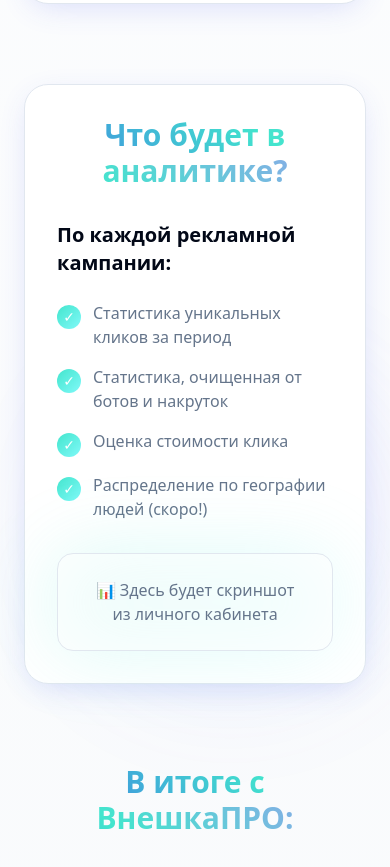
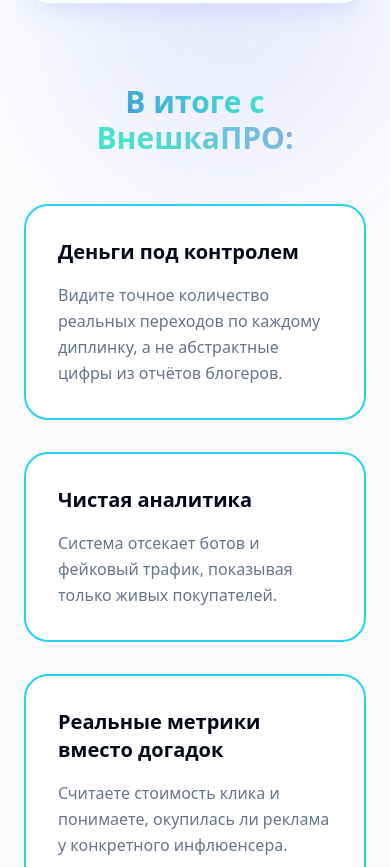
Before and after one commit to avkatunin/vneshka-pro-landing, a React (Vite) app: page / in a window 390 px wide. Shown: the part 4058-4925 px from the top of the page. Built offline with nearby package versions, Linux system fonts and the light colour scheme; the HTML template or start-up script is replaced by a standard one.

Commit message:
Refactor Solution Section

```diff
--- a/src/components/SolutionSection.tsx
+++ b/src/components/SolutionSection.tsx
@@ -35,7 +35,7 @@ const SolutionSection = () => {
         {
           number: "5",
           title: "В личном кабинете получаешь статистику",
-          description: "по каждой рекламной кампании"
+          description: "очищенную от ботов и накруток"
         }
       ],
       placeholder: "📊 Скриншот шага 5"
@@ -114,37 +114,6 @@ const SolutionSection = () => {
           </div>
         </div>
 
-        <div className="bg-card rounded-3xl p-8 mb-20 border border-border shadow-card backdrop-blur-sm">
-          <h3 className="text-3xl lg:text-4xl font-bold mb-8 text-center">
-            <span className="text-shimmer">
-              Что будет в аналитике?
-            </span>
-          </h3>
-          <div className="grid md:grid-cols-2 gap-8">
-            <div>
-              <h4 className="text-xl font-semibold mb-6">По каждой рекламной кампании:</h4>
-              <ul className="space-y-4">
-                {analytics.map((item, index) => (
-                  <li key={index} className="flex items-start gap-3">
-                    <div className="w-6 h-6 bg-gradient-secondary rounded-full flex items-center justify-center mt-1 flex-shrink-0">
-                      <span className="text-white text-sm">✓</span>
-                    </div>
-                    <span className="text-muted-foreground">{item}</span>
-                  </li>
-                ))}
-              </ul>
-            </div>
-            <div className="relative">
-              <div className="absolute inset-0 bg-gradient-secondary rounded-2xl blur-2xl opacity-20"></div>
-              <div className="relative bg-background/50 rounded-2xl p-6 border border-border">
-                <div className="text-center text-muted-foreground">
-                  📊 Здесь будет скриншот <br />из личного кабинета
-                </div>
-              </div>
-            </div>
-          </div>
-        </div>
-
         {/* Benefits */}
         <div className="text-center mb-12">
           <h3 className="text-3xl lg:text-4xl font-bold">
```
